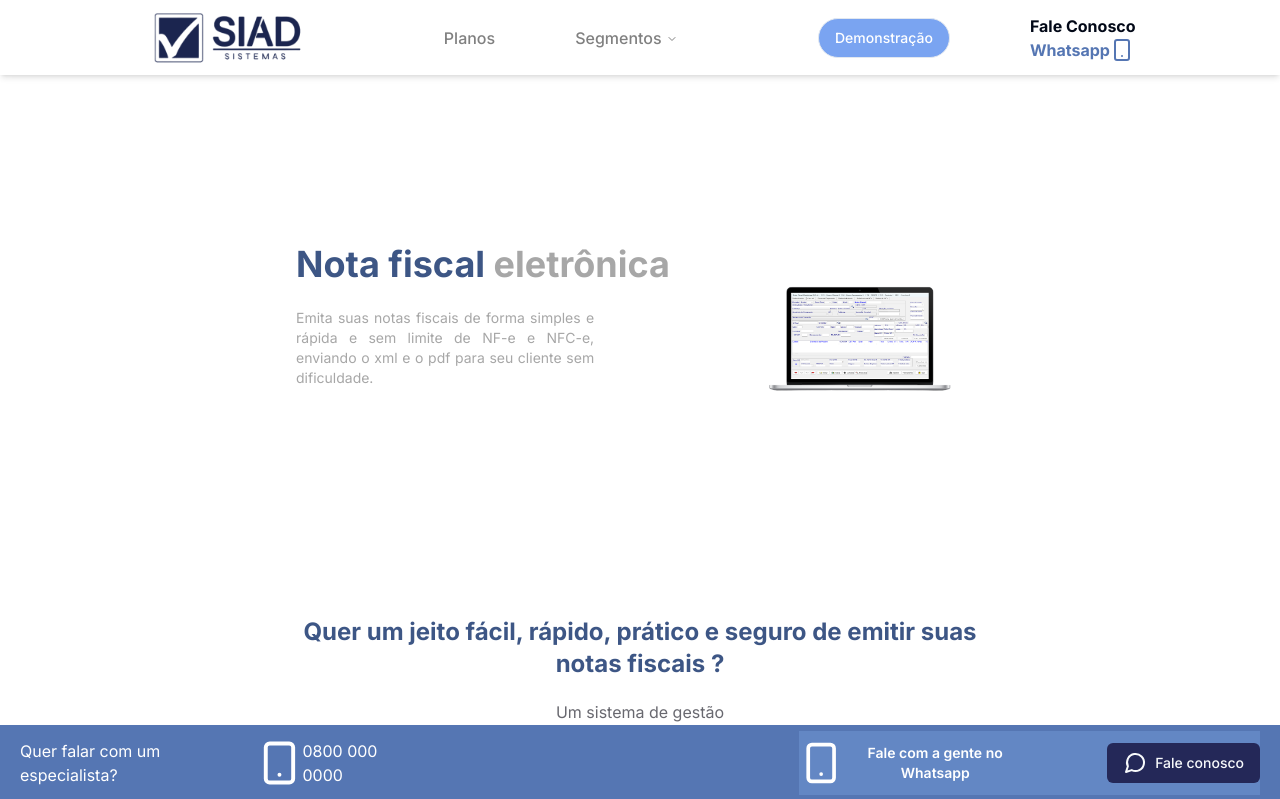
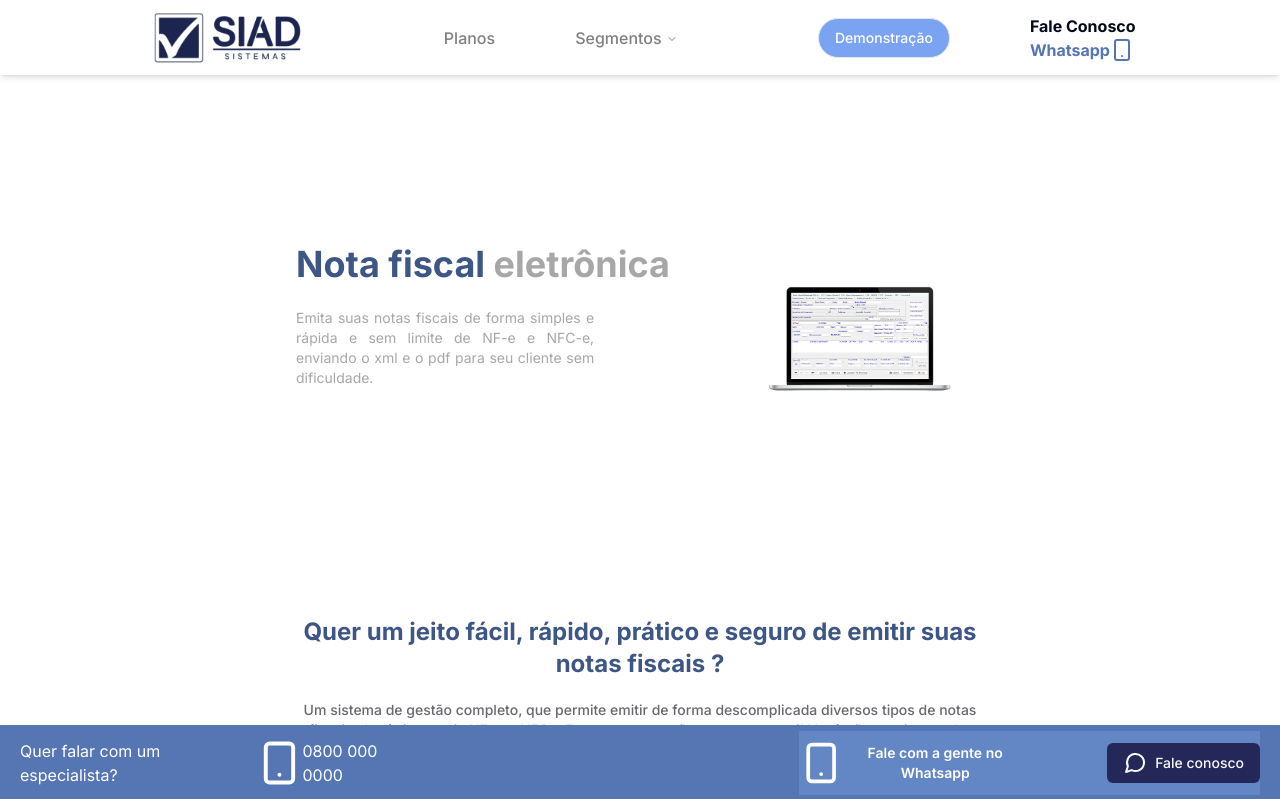
Before and after one commit to EvaldoFerreiraMoreira/site-siad, a Next.js app: page / in a window 1280 px wide. Shown: the top 799 px of the page. Built offline with nearby package versions, Linux system fonts and the light colour scheme.

Commit message:
fix: update components TextCenterWeb

```diff
--- a/src/app/(Home)/components/componentsWeb/TextCenterWeb.tsx
+++ b/src/app/(Home)/components/componentsWeb/TextCenterWeb.tsx
@@ -6,8 +6,8 @@ const TextCenterWeb = () => {
                     Quer um jeito fácil, rápido, prático e seguro de emitir suas notas fiscais ?
                 </h1>
             </div>
-            <div className="mt-5 mx-60 text-center">
-                <p>
+            <div className="mt-5">
+                <p className="text-center font-medium text-sm">
                 Um sistema de gestão completo, que permite emitir de forma descomplicada
                 diversos tipos de notas fiscais eletrônicas, seja NFe ou NFCe.
                 E as vantagens não param por aqui! Você não precisa perder tempo calculando
```
